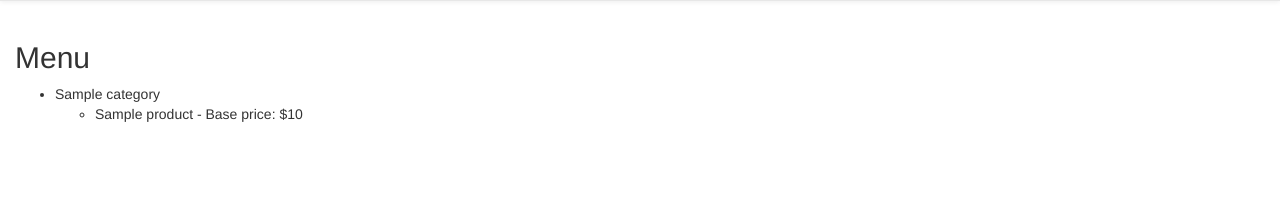
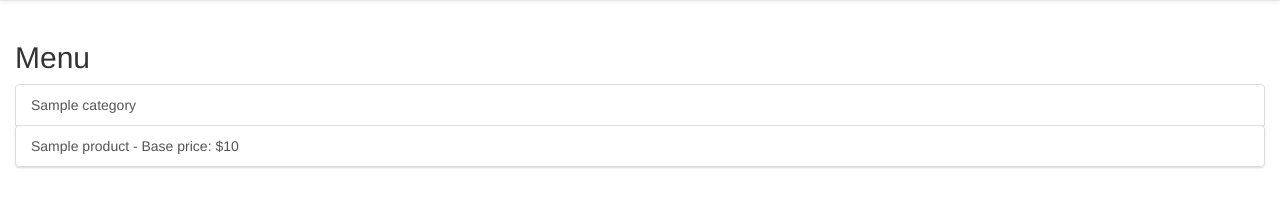
Before and after one commit to simlist/foodservice, a Django app: template shop/templates/shop/index.html in a window 1280 px wide. Shown: the part 140-363 px from the top of the page. Run offline with Django 3.2, Linux system fonts and the light colour scheme; the template is opened without the code that fills it: most values are stand-ins (such as "Sample title", 1, 10 or a date in 2020); some libraries are stand-ins or nearby versions.

Commit message:
Changed template to use more bootstrap.

```diff
--- a/shop/templates/shop/index.html
+++ b/shop/templates/shop/index.html
@@ -1,14 +1,14 @@
 {% extends 'base.html' %}
 {% block content %}
   <h2>Menu</h2>
-  <ul>
+  <div class="list-group" id="category-list">
 	{% for category, products in products_by_cat.items %}
-	  <li>{{category}}</li>
-		  <ul>
+	  <a href="#" class="list-group-item">{{category}}</a>
+		  <div class="list-group">
 		  {% for product in products%}
-			  <li>{{product.name}} - Base price: ${{product.base_price}}</li>
+			  <a href="#" class="list-group-item">{{product.name}} - Base price: ${{product.base_price}}</a>
 			{%endfor%}
-      </ul>
+      </div>
 	{%endfor%}
-  </ul>
+  </div>
 {% endblock %}
```
